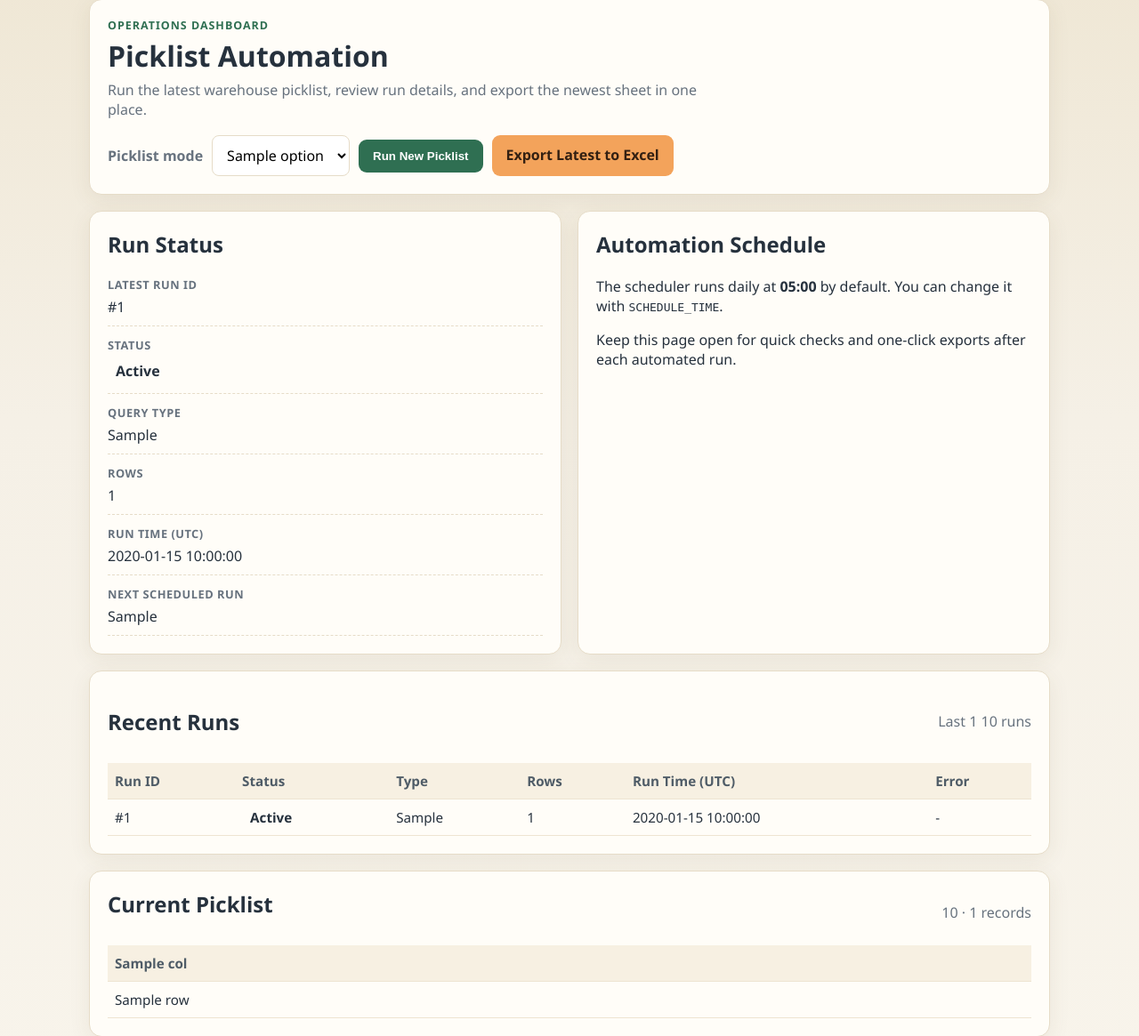
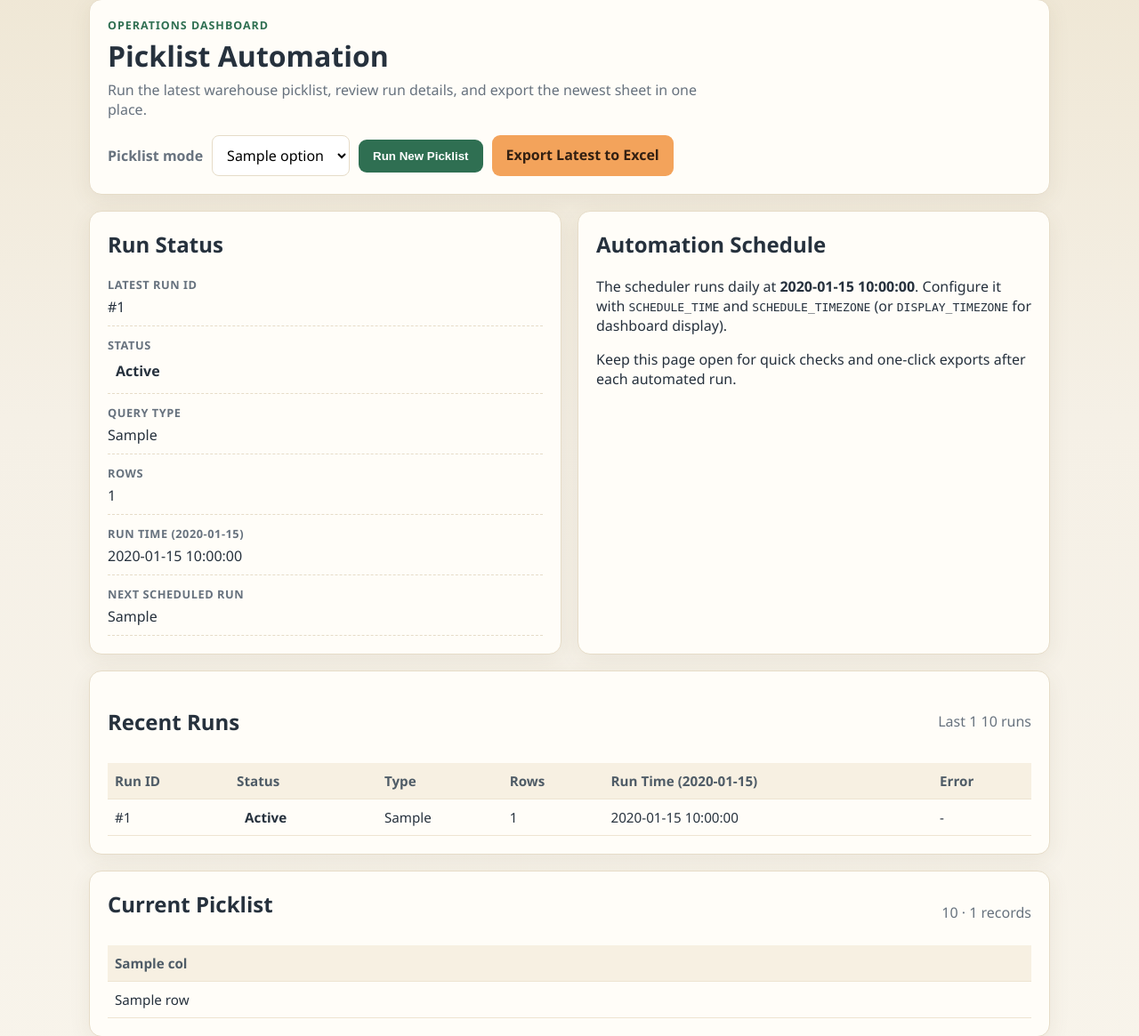
Before and after one commit to tylerwhitlock50/PicklistAutomation, a Flask app: template templates/index.html in a window 1280 px wide. Shown: the part 33-1198 px from the top of the page at 89% size. Run offline with Flask 3, Linux system fonts and the light colour scheme; the template is opened without the code that fills it: most values are stand-ins (such as "Sample title", 1, 10 or a date in 2020).

Commit message:
Format schedule and run timestamps with timezone-aware display

```diff
--- a/app.py
+++ b/app.py
@@ -9,6 +9,7 @@
 from email.message import EmailMessage
 from pathlib import Path
 from typing import Optional
+from zoneinfo import ZoneInfo, ZoneInfoNotFoundError
 
 import pandas as pd
 import requests
@@ -34,6 +35,7 @@
 MAX_RUNS = int(os.getenv("MAX_RUNS_TO_KEEP", "10"))
 SCHEDULE_TIME = os.getenv("SCHEDULE_TIME", "05:00")
 ENABLE_SCHEDULER = os.getenv("ENABLE_SCHEDULER", "true").lower() == "true"
+DISPLAY_TIMEZONE = os.getenv("DISPLAY_TIMEZONE")
 
 EXPORT_DIR.mkdir(parents=True, exist_ok=True)
 LOG_DIR.mkdir(parents=True, exist_ok=True)
@@ -51,6 +53,40 @@
 app = Flask(__name__)
 app.secret_key = os.getenv("FLASK_SECRET_KEY", "dev-secret-key")
 scheduler = BackgroundScheduler(timezone=os.getenv("SCHEDULE_TIMEZONE", "UTC"))
+
+
+def resolve_timezone() -> ZoneInfo:
+    configured_timezone = DISPLAY_TIMEZONE or os.getenv("SCHEDULE_TIMEZONE", "UTC")
+    try:
+        return ZoneInfo(configured_timezone)
+    except ZoneInfoNotFoundError:
+        logger.warning(
+            "Invalid timezone '%s'. Falling back to UTC for display formatting.",
+            configured_timezone,
+        )
+        return ZoneInfo("UTC")
+
+
+def get_timezone_label() -> str:
+    return resolve_timezone().key
+
+
+def format_datetime_for_display(value: datetime) -> str:
+    return value.astimezone(resolve_timezone()).strftime("%Y-%m-%d %H:%M %Z")
+
+
+def format_run_timestamp(run_timestamp: str) -> str:
+    parsed = datetime.fromisoformat(run_timestamp)
+    if parsed.tzinfo is None:
+        parsed = parsed.replace(tzinfo=ZoneInfo("UTC"))
+    return format_datetime_for_display(parsed)
+
+
+def format_schedule_time(time_value: str) -> str:
+    hour, minute = parse_schedule_time(time_value)
+    timezone = resolve_timezone()
+    sample = datetime(2000, 1, 1, hour, minute, tzinfo=timezone)
+    return sample.strftime("%H:%M %Z")
 
 
 def mask_connection_string(connection_string: str) -> str:
@@ -394,11 +430,11 @@
     atexit.register(lambda: scheduler.shutdown(wait=False))
 
 
-def get_next_scheduled_run() -> Optional[str]:
+def get_next_scheduled_run() -> Optional[datetime]:
     job = scheduler.get_job("daily_picklist_run")
     if not job or not job.next_run_time:
         return None
-    return job.next_run_time.isoformat()
+    return job.next_run_time
 
 
 initialize_db()
@@ -415,18 +451,34 @@
         using_dummy_data = True
 
     recent_runs = get_recent_runs(query_type=query_type)
+    formatted_latest_run = None
+    if latest_run:
+        formatted_latest_run = dict(latest_run)
+        formatted_latest_run["formatted_run_timestamp"] = format_run_timestamp(
+            latest_run["run_timestamp"]
+        )
+
+    formatted_recent_runs = []
+    for run in recent_runs:
+        formatted_run = dict(run)
+        formatted_run["formatted_run_timestamp"] = format_run_timestamp(run["run_timestamp"])
+        formatted_recent_runs.append(formatted_run)
+
     columns = list(rows[0].keys()) if rows else []
     next_run = get_next_scheduled_run()
+    formatted_next_run = format_datetime_for_display(next_run) if next_run else None
     return render_template(
         "index.html",
-        latest_run=latest_run,
+        latest_run=formatted_latest_run,
         rows=rows,
         columns=columns,
-        next_run=next_run,
-        recent_runs=recent_runs,
+        next_run=formatted_next_run,
+        recent_runs=formatted_recent_runs,
         using_dummy_data=using_dummy_data,
         active_query_type=query_type,
         query_options=QUERY_FILES.keys(),
+        schedule_time_display=format_schedule_time(SCHEDULE_TIME),
+        timezone_label=get_timezone_label(),
     )
 
 
--- a/templates/index.html
+++ b/templates/index.html
@@ -61,8 +61,8 @@
               <dd>{{ latest_run['row_count'] }}</dd>
             </div>
             <div>
-              <dt>Run Time (UTC)</dt>
-              <dd>{{ latest_run['run_timestamp'] }}</dd>
+              <dt>Run Time ({{ timezone_label }})</dt>
+              <dd>{{ latest_run['formatted_run_timestamp'] }}</dd>
             </div>
             {% if next_run %}
             <div>
@@ -85,8 +85,9 @@
         <article class="card status-card">
           <h2>Automation Schedule</h2>
           <p>
-            The scheduler runs daily at <strong>05:00</strong> by default. You can change it with
-            <code>SCHEDULE_TIME</code>.
+            The scheduler runs daily at <strong>{{ schedule_time_display }}</strong>.
+            Configure it with <code>SCHEDULE_TIME</code> and <code>SCHEDULE_TIMEZONE</code>
+            (or <code>DISPLAY_TIMEZONE</code> for dashboard display).
           </p>
           <p>
             Keep this page open for quick checks and one-click exports after each automated run.
@@ -108,7 +109,7 @@
                 <th>Status</th>
                 <th>Type</th>
                 <th>Rows</th>
-                <th>Run Time (UTC)</th>
+                <th>Run Time ({{ timezone_label }})</th>
                 <th>Error</th>
               </tr>
             </thead>
@@ -119,7 +120,7 @@
                 <td><span class="pill {{ run['status'] }}">{{ run['status'] }}</span></td>
                 <td>{{ run['query_type']|capitalize }}</td>
                 <td>{{ run['row_count'] }}</td>
-                <td>{{ run['run_timestamp'] }}</td>
+                <td>{{ run['formatted_run_timestamp'] }}</td>
                 <td>{{ run['error_message'] or '-' }}</td>
               </tr>
               {% endfor %}
```
